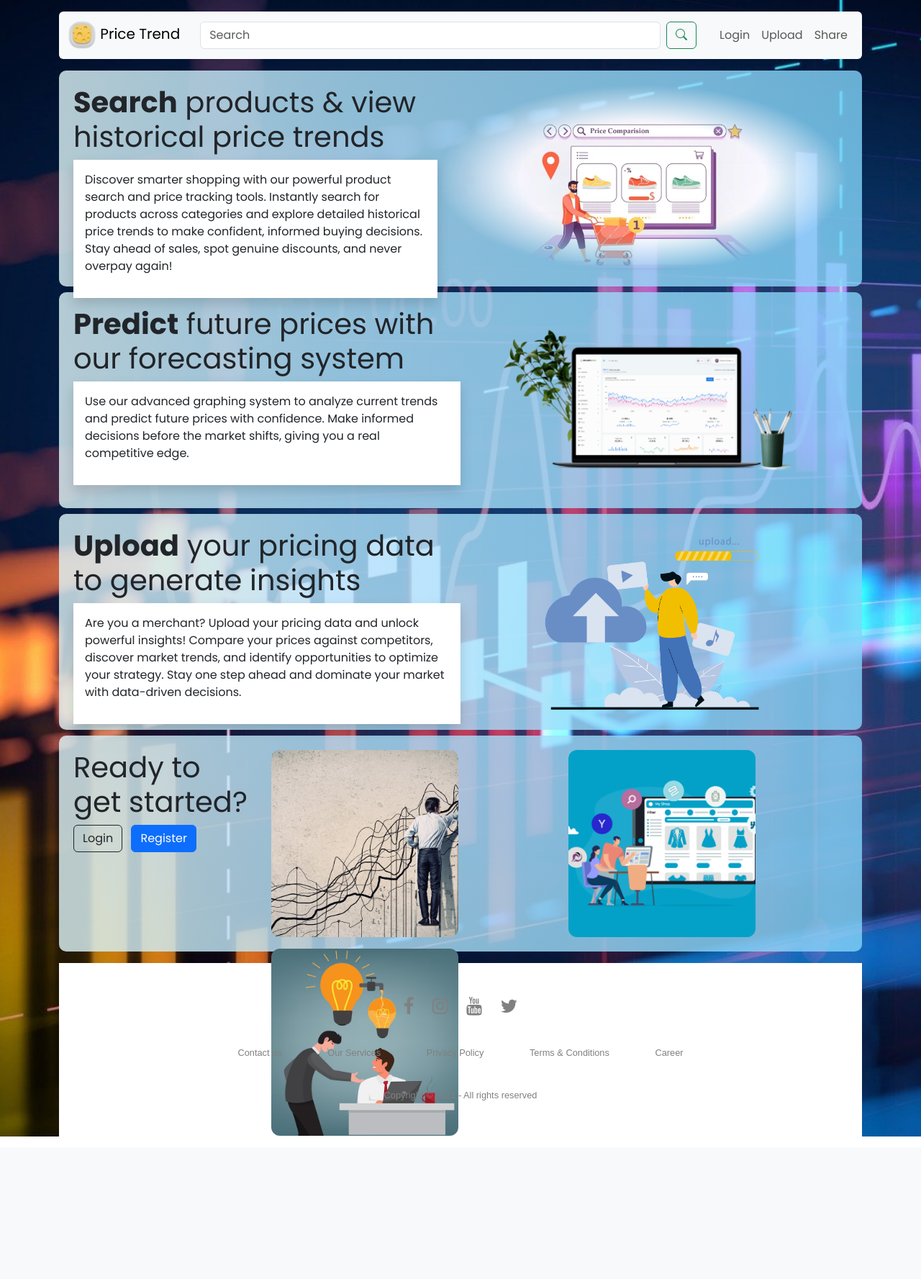
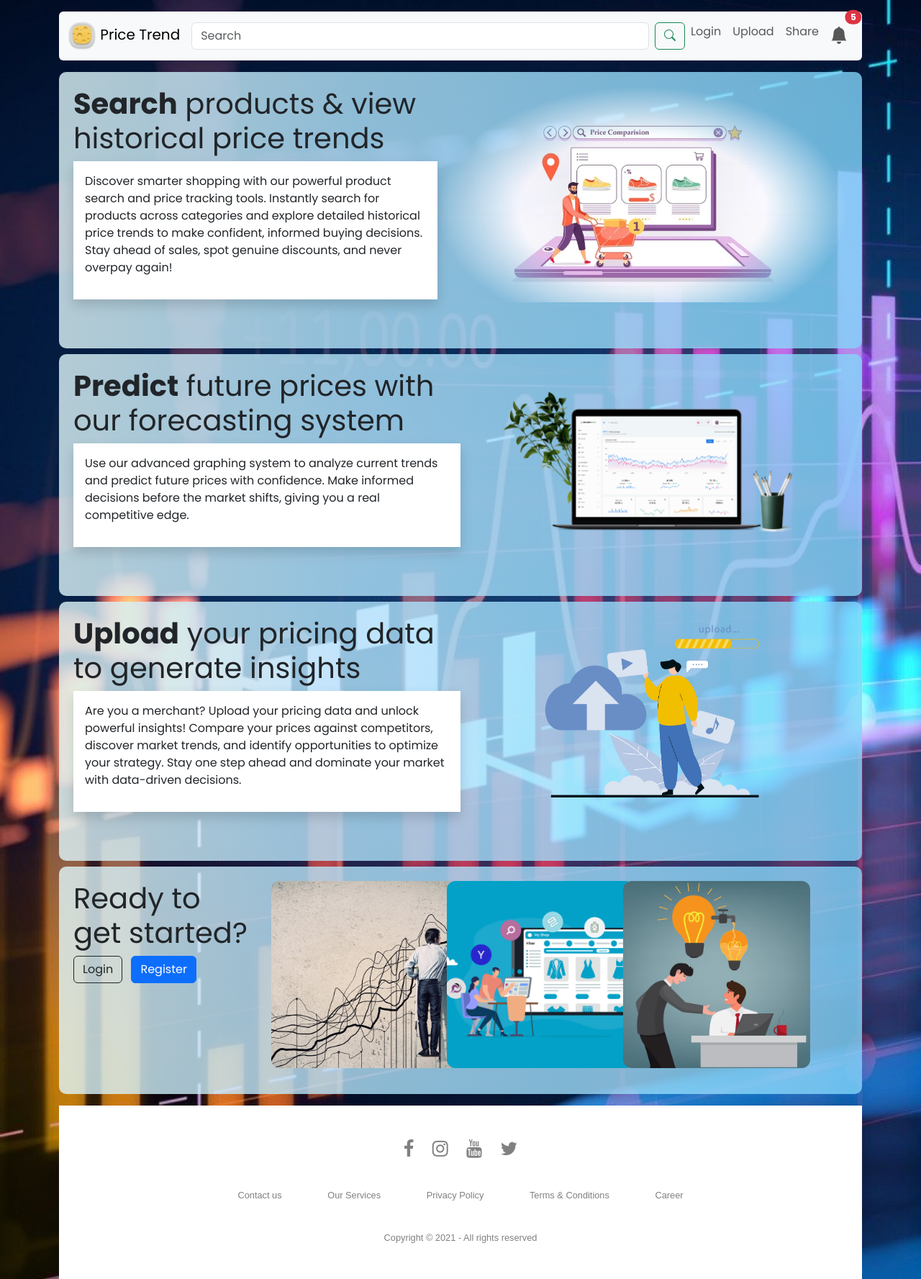
Before and after one commit to Kaichao-Zheng/CITS5505-GroupProject, a Flask app: page / in a window 1280 px wide. Shown: the whole page at 72% size. Before the commit the page ends 1579 px from the top, so only its background shows below. Run offline with Flask 3, Linux system fonts and the light colour scheme.

Commit message:
Added changes for notification system

```diff
--- a/app/routes.py
+++ b/app/routes.py
@@ -3,6 +3,20 @@
 from flask import render_template, jsonify
 from datetime import datetime, timedelta
 from app import app
+
+# TODO: Add new file for context_processor and import here!
+# context_processor has been added because we need to reload all the notifications for the users everytime a new route has been called.
+# Every time a new route is called the injector will be called!
+@app.context_processor
+def inject_notifications():
+    notifications = [
+        {"sender": "Kushan", "product": "TimTam", "message": "Price dropped at Coles!"},
+        {"sender": "Alex", "product": "iPhone", "message": "JB Hi-Fi has deals!"},
+        {"sender": "Alex", "product": "iPhone", "message": "JB Hi-Fi has deals!"},
+        {"sender": "Alex", "product": "iPhone", "message": "JB Hi-Fi has deals!"},
+        {"sender": "Alex", "product": "iPhone", "message": "JB Hi-Fi has deals!"},
+    ]
+    return dict(notifications=notifications)
 
 @app.route('/')
 @app.route('/index')
--- a/app/static/index.css
+++ b/app/static/index.css
@@ -3,7 +3,6 @@
     background-size: cover;
     background-position: center;
     background-repeat: no-repeat;
-    height: 300px;
     width: 100%;
     border-radius: 10px;
     padding: 20px;
--- a/app/templates/base.html
+++ b/app/templates/base.html
@@ -84,6 +84,7 @@
                                 Share
                             </a>
                         </li>
+                        {% include "notification.html" %}
                     </ul>
                 </div>
             </div>
--- a/app/templates/index.html
+++ b/app/templates/index.html
@@ -54,21 +54,21 @@
             </div>
           </div>
         </div>
-      <div class="col">
+      <div class="col-8">
         <div class="row">
-          <div class="col">
+          <div class="col-4">
             <figure style="width: 260px; height: 260px; overflow: hidden; border-radius: 12px;">
               <img src="{{ url_for('static', filename='img/predict-picture-2.jpeg') }}" style="width: 100%; height: 100%; object-fit: cover;" alt="Predict">
               <figcaption>Predict</figcaption>
           </figure>
         </div>
-        <div class="col">
+        <div class="col-4">
           <figure style="width: 260px; height: 260px; overflow: hidden; border-radius: 12px;">
             <img src="{{ url_for('static', filename='img/search-product.webp') }}" style="width: 100%; height: 100%; object-fit: cover;" alt="Search">
             <figcaption>Search</figcaption>
         </figure>
         </div>
-        <div class="col">
+        <div class="col-4">
           <figure style="width: 260px; height: 260px; overflow: hidden; border-radius: 12px;">
             <img src="{{ url_for('static', filename='img/sharing.avif') }}" style="width: 100%; height: 100%; object-fit: cover;" alt="Share">
             <figcaption>Share</figcaption>
--- /dev/null
+++ b/app/templates/notification.html
@@ -0,0 +1,34 @@
+{# templates/notification.html #}
+
+
+
+<li class="nav-item dropdown">
+    <a class="nav-link position-relative" href="#" id="notifDropdown" data-bs-toggle="dropdown" aria-expanded="false">
+        <i class="bi bi-bell-fill fs-4"></i>
+        <span id="notif-count" class="position-absolute top-0 start-100 translate-middle badge rounded-pill bg-danger">
+          {{ notifications|length }}
+        </span>
+    </a>
+    <ul class="dropdown-menu dropdown-menu-end shadow" aria-labelledby="notifDropdown" style="width: 350px; max-height: 400px; overflow-y: auto;">
+        <li class="dropdown-header fw-bold text-primary">📬 New Notifications</li>
+
+        {% for notif in notifications %}
+        <li>
+          <!-- <a class="dropdown-item"  href="/notifications/{{ notif.id }}"> -->
+          <a class="dropdown-item"  href="/forecast-prices">
+            <div class="fw-semibold text-dark">Sent by: {{ notif.sender }}</div>
+            <div class="text-muted small">Product: {{ notif.product }}</div>
+            <div class="text-body">{{ notif.message }}</div>
+          </a>
+        </li>
+        {% if not loop.last %}
+          <li><hr class="dropdown-divider"></li>
+        {% endif %}
+        {% endfor %}
+
+        <li>
+          <a class="dropdown-item text-center text-primary fw-semibold disabled" style="color: #6c757d;" href="/notifications">View all</a>
+        </li>
+      </ul>
+
+</li>
```
Also changed, not shown: app/static/product.js (line endings or trailing spaces).
